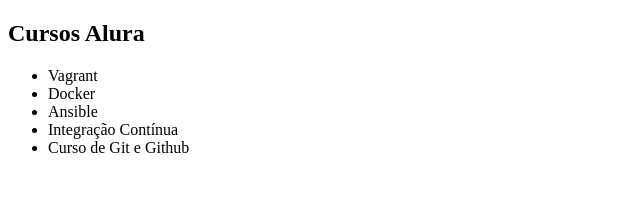
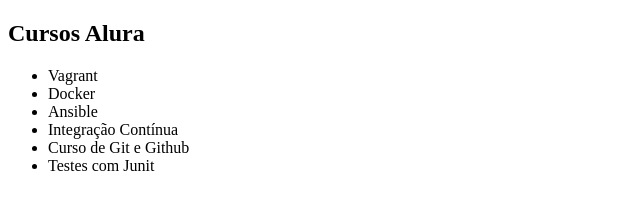
Before and after one commit to LuisHenriqueSa/cursos-lista-alura, a plain HTML site: page index.html in a window 1280 px wide. Shown: the whole page, without its empty margins (0-640 px from the left). Drawn offline with Linux system fonts and the light colour scheme.

Commit message:
Adicionando o curso de Testes com Junit

```diff
--- a/index.html
+++ b/index.html
@@ -12,6 +12,7 @@
         <li>Ansible</li>
         <li>Integração Contínua</li>
 	<li>Curso de Git e Github</li>
+	<li>Testes com Junit</li>
     </ul>
 </body>
 </html>
```
